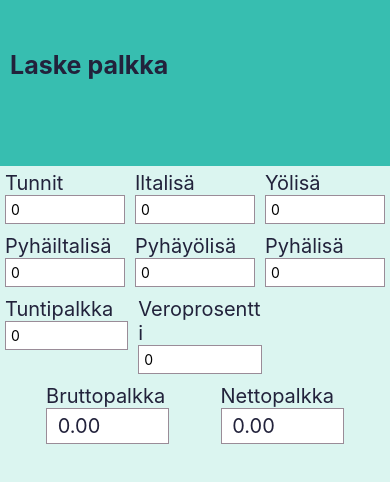
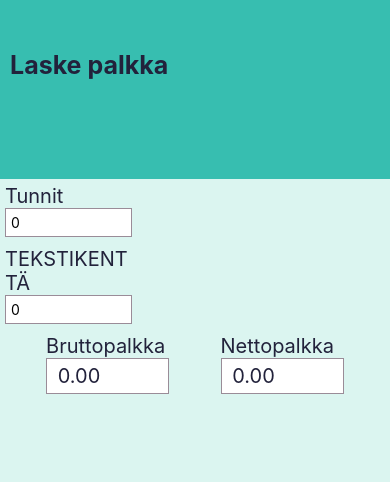
Before and after one commit to JKottonen/nettopalkkalaskuri, a React Native app: screen / in a window 390 px wide. Shown: the top 482 px of the page. Built offline with nearby package versions, Linux system fonts and the light colour scheme.

Commit message:
Component 'InputUnit' receives a title correctly

```diff
--- a/App.js
+++ b/App.js
@@ -2,10 +2,12 @@ import { StatusBar } from 'expo-status-bar';
 import React, { useState } from 'react';
 import { StyleSheet, Text, View, TextInput, Button} from 'react-native';
 
+import InputUnit from './components/InputUnit';
+
 import colors from './assets/colors';
 
 export default function App() {
-  const [hours, setHours] = useState();
+  const [hours, setHours] = useState("0");
   const [eveningHours, setEveningHours] = useState();
   const [nightHours, setNightHours] = useState();
   const [sundayNightHours, setSundayNightHours] = useState();
@@ -21,7 +23,7 @@ export default function App() {
   const netSalary = salary - tax
 
   function calculateSalary(hourlyWage, hours, eveningHours, nightHours, sundayEveningtHours, sundayNightHours, sundayHours, taxPerc) {
-    hours = parseFloat(hours) || 0;
+    hours = parseFloat(hours);
     eveningHours = parseFloat(eveningHours) || 0;
     nightHours = parseFloat(nightHours) || 0;
     sundayEveningtHours = parseFloat(sundayEveningtHours) || 0;
@@ -50,6 +52,7 @@ export default function App() {
   return (
     <View style={styles.container}>
       <StatusBar style="auto" />
+
       <Text style={styles.headerText}>Laske palkka</Text>
 
       <View style= {styles.inputWrapper}>
@@ -64,83 +67,15 @@ export default function App() {
           />
         </View>
 
-        <View style={styles.textFieldUnit}>
-          <Text style={styles.tableText}>Iltalisä</Text>
-          <TextInput
-            style={styles.inputField}
-            placeholder={"0"}
-            value={eveningHours}
-            onChangeText={(text) => setEveningHours(text)}
-          />
-        </View>
+      </View>
 
-        <View style={styles.textFieldUnit}>
-          <Text style={styles.tableText}>Yölisä</Text>
-          <TextInput
-            style={styles.inputField}
-            placeholder={"0"}
-            value={nightHours}
-            onChangeText={(text) => setNightHours(text)}
-          />
-        </View>
+      <View style= {styles.inputWrapper}>
 
       </View>
 
       <View style= {styles.inputWrapper}>
 
-        <View style={styles.textFieldUnit}>
-          <Text style={styles.tableText}>Pyhäiltalisä</Text>
-          <TextInput
-            style={styles.inputField}
-            placeholder={"0"}
-            value={sundayEveningtHours}
-            onChangeText={(text) => setSundayEveningHours(text)}
-          />
-        </View>
-
-        <View style={styles.textFieldUnit}>
-          <Text style={styles.tableText}>Pyhäyölisä</Text>
-          <TextInput
-            style={styles.inputField}
-            placeholder={"0"}
-            value={sundayNightHours}
-            onChangeText={(text) => setSundayNightHours(text)}
-          />
-        </View>
-
-        <View style={styles.textFieldUnit}>
-          <Text style={styles.tableText}>Pyhälisä</Text>
-          <TextInput
-            style={styles.inputField}
-            placeholder={"0"}
-            value={sundayHours}
-            onChangeText={(text) => setSundayHours(text)}
-          />
-        </View>
-
-      </View>
-
-      <View style= {styles.inputWrapper}>
-
-        <View style={styles.textFieldUnit}>
-          <Text style={styles.tableText}>Tuntipalkka</Text>
-          <TextInput
-            style={styles.inputField}
-            placeholder={"0"}
-            value={hourlyWage}
-            onChangeText={(text) => setHourlyWage(text)}
-          />
-        </View>
-
-        <View style={styles.textFieldUnit}>
-          <Text style={styles.tableText}>Veroprosentti</Text>
-          <TextInput
-            style={styles.inputField}
-            placeholder={"0"}
-            value={taxPerc}
-            onChangeText={(text) => setTaxPerc(text)}
-          />
-        </View>
+        <InputUnit title="TEKSTIKENTTÄ"></InputUnit>
 
       </View>
 
--- a/components/InputUnit.js
+++ b/components/InputUnit.js
@@ -1 +1,47 @@
-// paska
+import React, { useState } from 'react';
+import { StyleSheet, Text, View, TextInput } from 'react-native';
+
+import colors from '../assets/colors';
+
+
+export default function InputUnit(props)
+{
+    return (
+
+            <View style={styles.textFieldUnit}>
+
+                <Text style={styles.tableText}>{props.title}</Text>
+
+                <TextInput
+                    style={styles.inputField}
+                    placeholder={"0"}
+                    value={"0"}
+                    onChangeText={(text) => setHours(text)}
+                />
+
+            </View>
+    )
+}
+
+const styles = StyleSheet.create({
+    textFieldUnit: {
+      flexDirection: "column",
+      padding: 5,
+      flex: 1/3
+    },
+    inputField: {
+      backgroundColor: colors.formWhite,
+      borderWidth: 1,
+      borderColor: colors.liningColor,
+      padding: 5
+    },
+    outputField: {
+      backgroundColor: colors.formWhite,
+      borderWidth: 1,
+      borderColor: colors.liningColor,
+    },
+    tableText: {
+      fontSize: 20,
+      color: colors.textColor,
+    },
+  });
```
